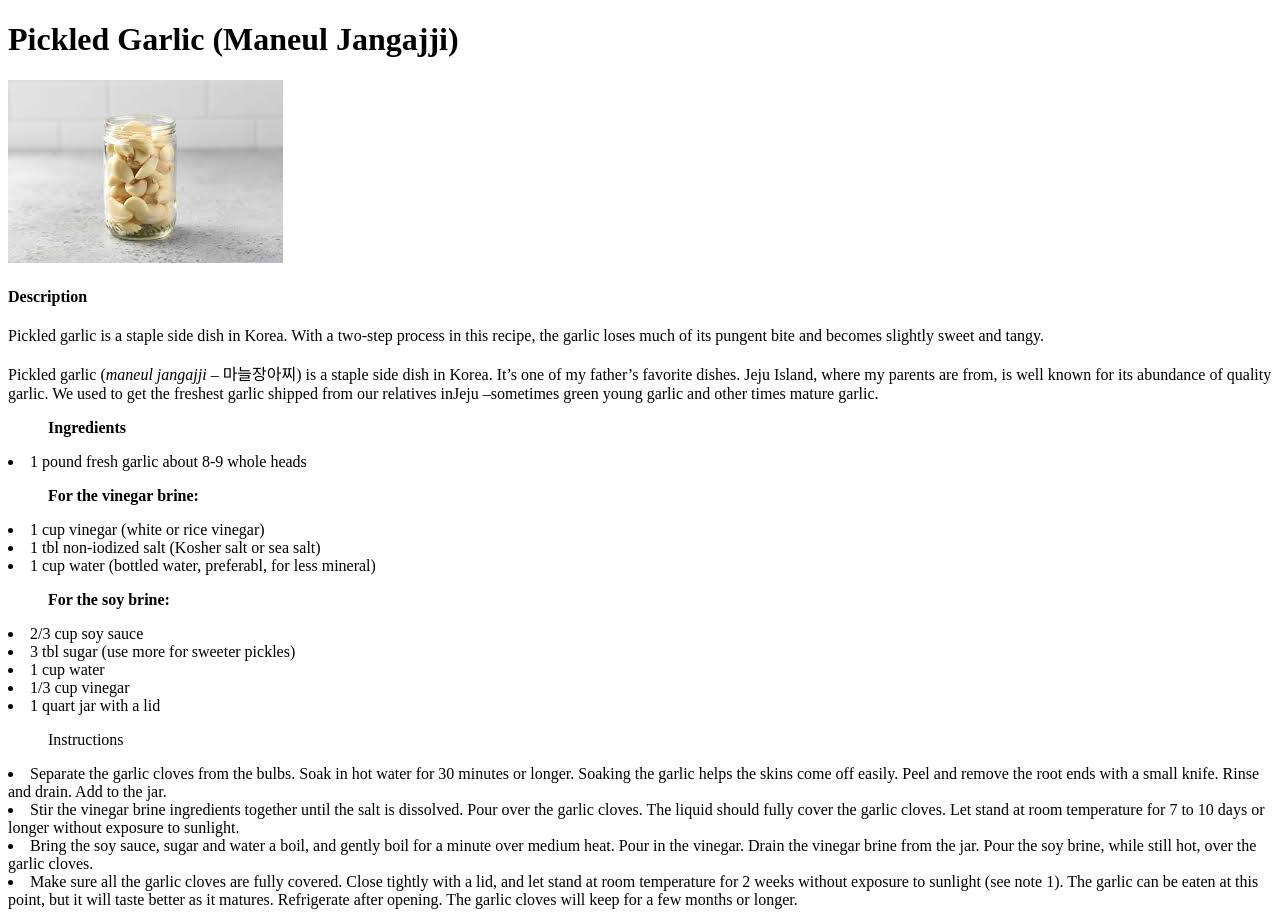
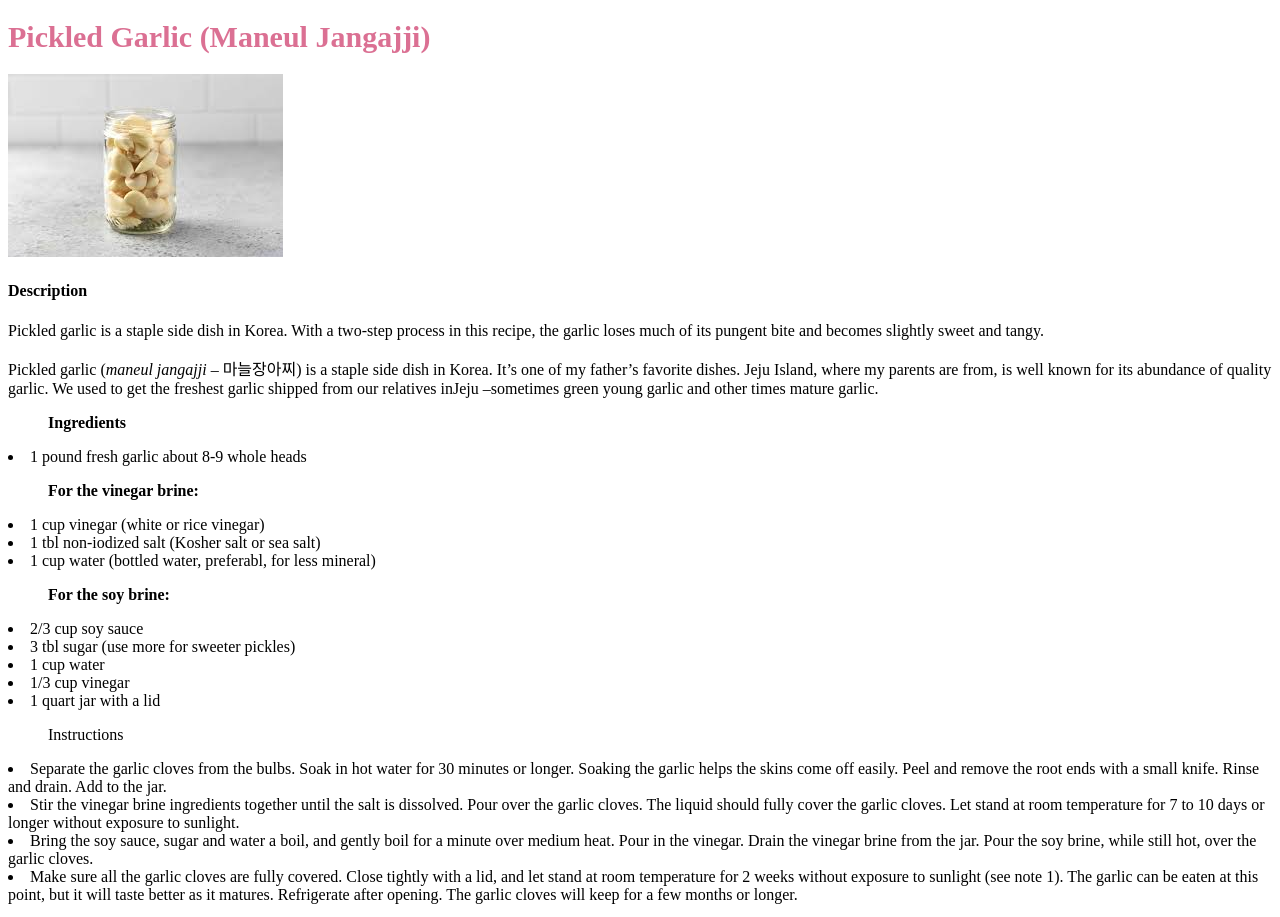
Before and after one commit to sonderbarmii/odin-recipes, a plain HTML site: page recipes/pickledgarlic.html in a window 1280 px wide. Drawn offline with Linux system fonts and the light colour scheme; files that its build step writes are made by us from their sources.

Commit message:
Add classes to header in recipes

```diff
--- a/recipes/pickledgarlic.html
+++ b/recipes/pickledgarlic.html
@@ -8,8 +8,8 @@
     <title>Pickled Garlic (Maneul Jangajji)</title>
 </head>
 <body>
-    <h1>Pickled Garlic (Maneul Jangajji)</h1>
-    <img src="../img/pickled garlic.jpeg">
+    <h1 class="header">Pickled Garlic (Maneul Jangajji)</h1>
+    <img id="pickledgarlic" src="../img/pickled garlic.jpeg">
     <h4>Description</h4>
     <p>Pickled garlic is a staple side dish in Korea. With a two-step process in this recipe, the garlic loses much of its pungent bite and becomes slightly sweet and tangy.</p>
     <p>Pickled garlic (<em>maneul jangajji</em> – 마늘장아찌) is a staple side dish in Korea. It’s one of my father’s favorite dishes. Jeju Island, where my parents are from, is well known for its abundance of quality garlic. We used to get the freshest garlic shipped from our relatives inJeju –sometimes green young garlic and other times mature garlic.</p>
```
Also changed, not shown: recipes/shouyuzuke.html (+1 -1 lines), recipes/takuan.html (+1 -1 lines), CSS/style.css (line endings or trailing spaces).
